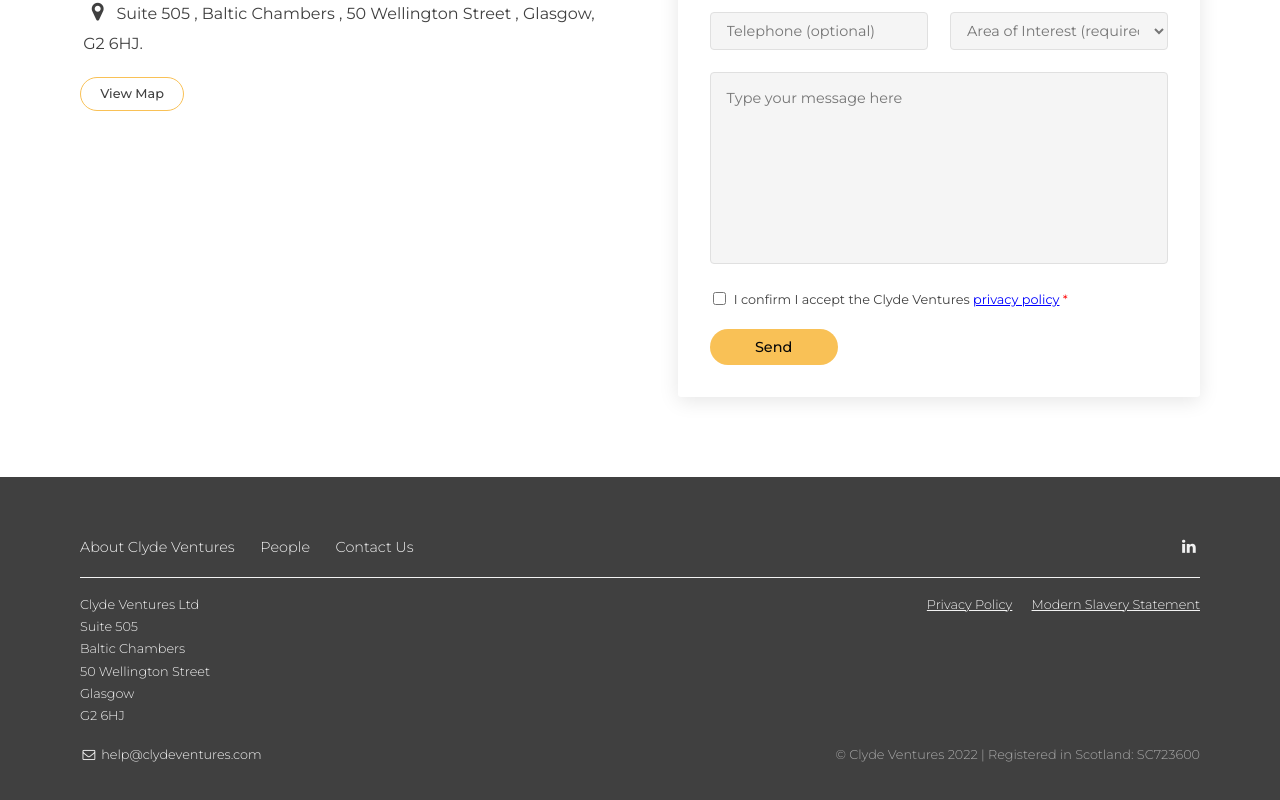
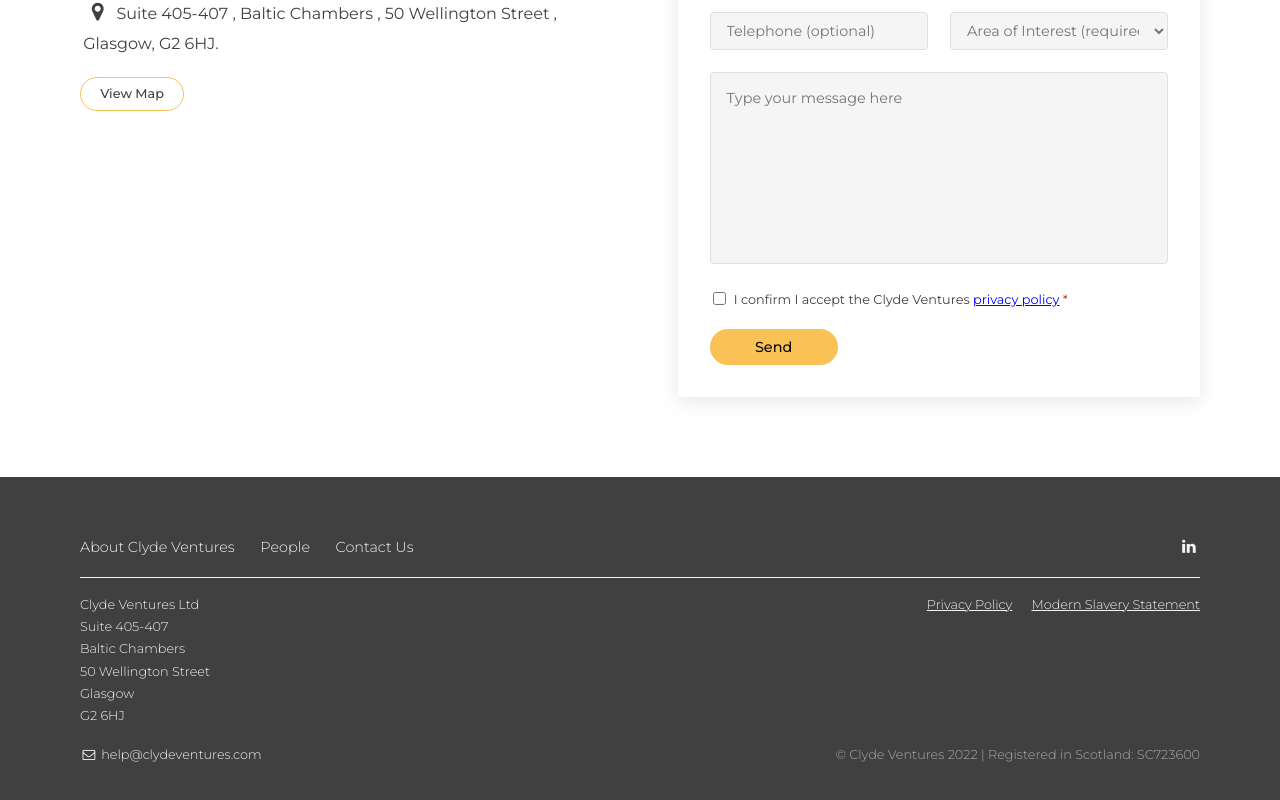
Before and after one commit to luke-meadows/clyde-ventures-2.0, a Next.js app: page /what-we-do/manufacturing in a window 1280 px wide. Shown: the part 850-1650 px from the top of the page. Built offline with nearby package versions, Linux system fonts and the light colour scheme.

Commit message:
Address change

```diff
--- a/components/contact/ContactSection.js
+++ b/components/contact/ContactSection.js
@@ -27,7 +27,7 @@
 
         <div className="location">
           <p className="address">
-            <i className="icon-location" /> Suite 505 , Baltic Chambers , 50
+            <i className="icon-location" /> Suite 405-407 , Baltic Chambers , 50
             Wellington Street , Glasgow, G2 6HJ.
           </p>
           {!showMap && (
@@ -38,7 +38,7 @@
           {showMap && (
             <div className="map-container">
               <iframe
-                src="https://www.google.com/maps/embed?pb=!1m18!1m12!1m3!1d2239.1857617219857!2d-4.262758483768697!3d55.85944338058209!2m3!1f0!2f0!3f0!3m2!1i1024!2i768!4f13.1!3m3!1m2!1s0x4888469c4ab77db9%3A0x6832134b166626db!2sBaltic%20Chambers!5e0!3m2!1sen!2suk!4v1660838655068!5m2!1sen!2suk"
+                src="https://www.google.com/maps/embed?pb=!1m18!1m12!1m3!1d1366.5072134739378!2d-4.261696877197055!3d55.85944262609022!2m3!1f0!2f0!3f0!3m2!1i1024!2i768!4f13.1!3m3!1m2!1s0x4888469c4a915fdb%3A0xc7ff2fc91b9c4e!2sBaltic%20Chambers%2C%20Glasgow!5e0!3m2!1sen!2suk!4v1696427281858!5m2!1sen!2suk"
                 className="map"
                 allowFullScreen=""
                 loading="lazy"
--- a/components/global/Footer.js
+++ b/components/global/Footer.js
@@ -30,7 +30,7 @@
         <div className="bottom-left">
           <div className="address">
             <p>Clyde Ventures Ltd</p>
-            <p>Suite 505</p>
+            <p>Suite 405-407</p>
             <p>Baltic Chambers</p>
             <p>50 Wellington Street</p>
             <p>Glasgow</p>
```
